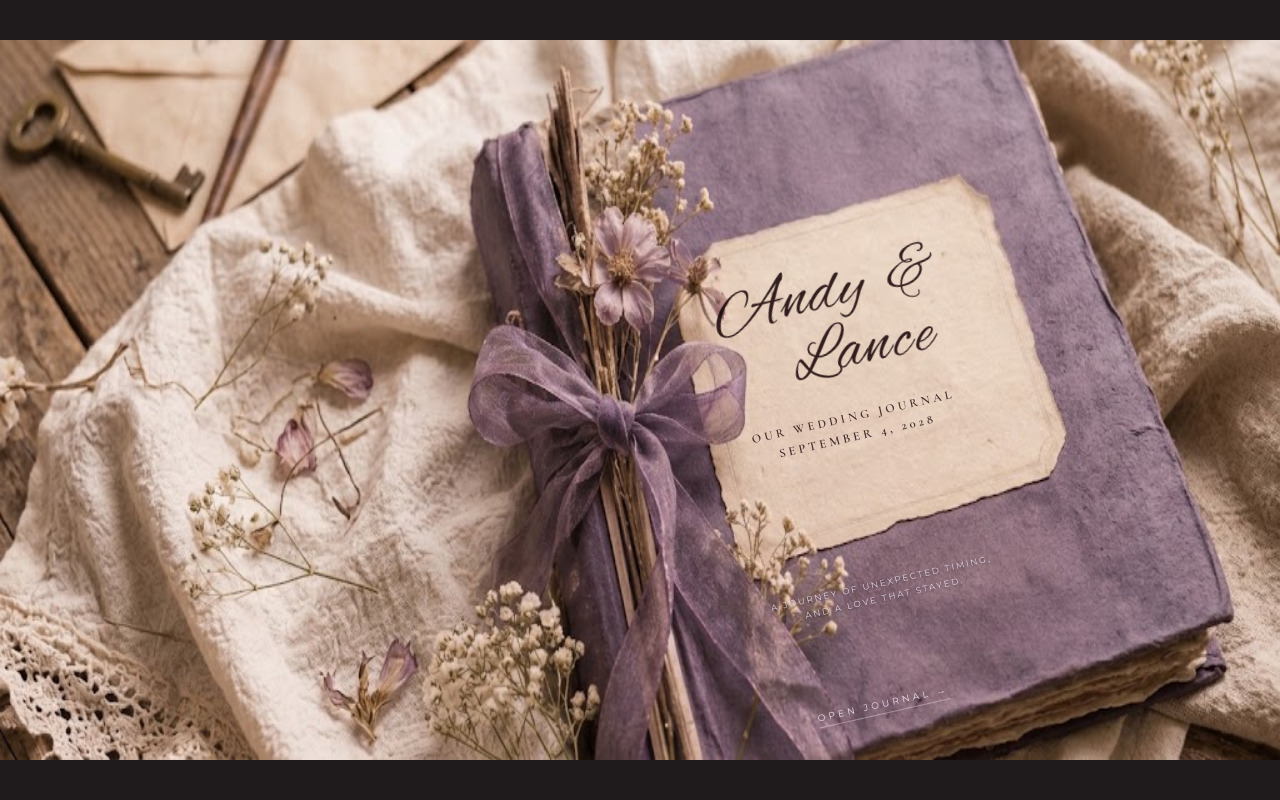
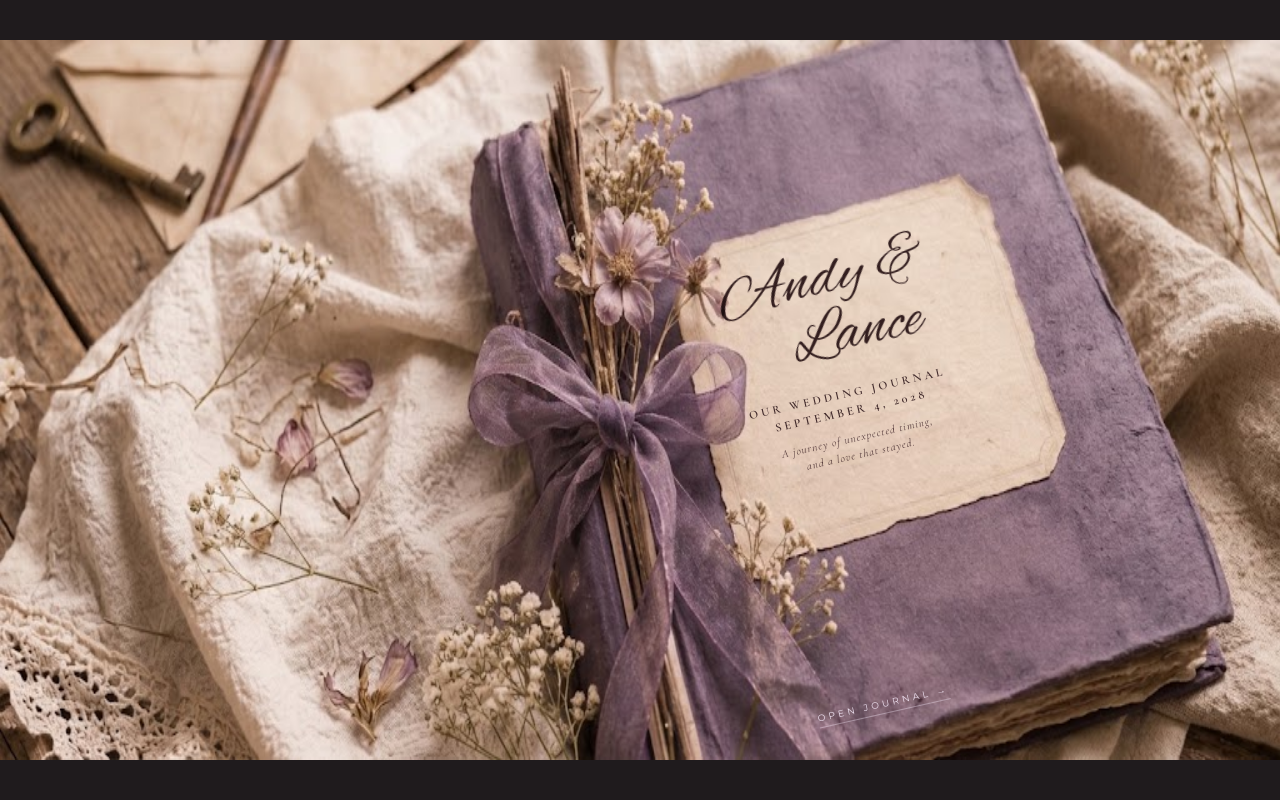
Before and after one commit to andreaasuncion0928-sketch/WS8, a plain HTML site: page index.html in a window 1280 px wide. Shown: the top 800 px of the page. Drawn offline with nearby package versions, Linux system fonts and the light colour scheme.

Commit message:
Update index.html

```diff
--- a/index.html
+++ b/index.html
@@ -25,7 +25,7 @@
       scroll-behavior: smooth;
     }
 
-    /* Centers the canvas on any screen without horizontal stretching */
+    /* Centers the canvas on any screen */
     .journal-stage {
       width: 100vw;
       min-height: 100vh;
@@ -71,25 +71,23 @@
     }
 
     /* ========================================================
-       PAGE 1: COVER LAYOUT & NATURAL JOURNAL SLANT
+       PAGE 1: COVER LAYOUT
+       All text cleanly placed on the cream paper label
        ======================================================== */
 
-    /* Cream Paper Label: All title text is grouped here inside the white paper */
     .p1-parchment-label {
       position: absolute;
-      top: 19%;
+      top: 17%;
       left: 47%;
       width: 37%;
-      height: 49%;
+      height: 54%;
       display: flex;
       flex-direction: column;
       align-items: center;
       justify-content: center;
       text-align: center;
-      /* Rotated to precisely match the diagonal angle of the torn paper */
       transform: rotate(-12.8deg);
       transform-origin: center center;
-      /* Natural ink blend into paper fibers */
       mix-blend-mode: multiply;
       pointer-events: none;
     }
@@ -97,7 +95,7 @@
     /* Couple's Names Calligraphy */
     .p1-names-wrap {
       font-family: 'Alex Brush', cursive;
-      font-size: clamp(38px, 5.2vw, 86px);
+      font-size: clamp(38px, 5vw, 84px);
       line-height: 0.98;
       color: #382428;
       font-weight: 400;
@@ -106,64 +104,77 @@
       user-select: none;
     }
 
-    .scramble-char {
+    /* Nostalgic slow-fading individual characters */
+    .fade-char {
       display: inline-block;
-      min-width: 0.35em;
+      opacity: 0;
+      filter: blur(4px);
+      transform: translateY(2px) scale(0.96);
+      transition: opacity 1.8s cubic-bezier(0.25, 1, 0.5, 1),
+                  filter 1.8s cubic-bezier(0.25, 1, 0.5, 1),
+                  transform 1.8s cubic-bezier(0.25, 1, 0.5, 1);
     }
 
-    .p1-names-wrap .scramble-line-1 {
+    .fade-char.revealed {
+      opacity: 1;
+      filter: blur(0px);
+      transform: translateY(0) scale(1);
+    }
+
+    .p1-names-wrap .line-1 {
       display: block;
       white-space: nowrap;
     }
 
-    .p1-names-wrap .scramble-line-2 {
+    .p1-names-wrap .line-2 {
       display: block;
       margin-top: -0.05em;
-      margin-left: 0.8em;
+      margin-left: 0.75em;
       white-space: nowrap;
     }
 
-    /* "OUR WEDDING JOURNAL" directly underneath in the white paper */
+    /* "OUR WEDDING JOURNAL" */
     .p1-label-subhead {
-      margin-top: 1.8vw;
+      margin-top: 1.4vw;
       font-family: 'Cormorant Garamond', serif;
-      font-size: clamp(9px, 0.95vw, 15px);
+      font-size: clamp(9px, 0.92vw, 15px);
       font-weight: 600;
       letter-spacing: 0.28em;
       text-transform: uppercase;
       color: #4a363c;
     }
 
-    /* "SEPTEMBER 4, 2028" underneath */
+    /* "SEPTEMBER 4, 2028" */
     .p1-label-date {
-      margin-top: 0.45vw;
+      margin-top: 0.35vw;
       font-family: 'Cormorant Garamond', serif;
-      font-size: clamp(9px, 0.98vw, 15px);
+      font-size: clamp(9px, 0.95vw, 15px);
       font-weight: 600;
       letter-spacing: 0.26em;
       text-transform: uppercase;
       color: #4a363c;
     }
 
-    /* Lower Quote on Purple Book Fabric: parallel -12.8deg slant */
-    .p1-lower-quote {
-      position: absolute;
-      top: 74.5%;
-      left: 54%;
-      width: 30%;
-      text-align: center;
-      font-family: 'Montserrat', sans-serif;
-      font-size: clamp(7.5px, 0.68vw, 11px);
-      font-weight: 400;
-      letter-spacing: 0.22em;
-      line-height: 1.75;
-      text-transform: uppercase;
-      color: #e5d6eb;
-      transform: rotate(-12.8deg);
-      text-shadow: 0 1px 2px rgba(0, 0, 0, 0.4);
+    /* Quote placed directly under September 4, 2028 inside the cream label */
+    .p1-inner-quote {
+      margin-top: 1vw;
+      font-family: 'Cormorant Garamond', serif;
+      font-style: italic;
+      font-size: clamp(8.5px, 0.88vw, 14px);
+      font-weight: 500;
+      letter-spacing: 0.08em;
+      line-height: 1.5;
+      color: #5a444b;
+      max-width: 88%;
+      opacity: 0;
+      transition: opacity 2.2s ease;
     }
 
-    /* "OPEN JOURNAL ──→" */
+    .p1-inner-quote.revealed {
+      opacity: 0.95;
+    }
+
+    /* "OPEN JOURNAL ──→" on the lower book cover */
     .p1-open-action {
       position: absolute;
       top: 90.5%;
@@ -200,22 +211,16 @@
        ---------------------------------------------------- */
     @media (max-width: 768px) {
       .p1-parchment-label {
-        top: 24%;
+        top: 23%;
         left: 20%;
         width: 62%;
-        height: 40%;
+        height: 44%;
         transform: rotate(-10deg);
       }
-      .p1-names-wrap { font-size: 11.5vw; }
-      .p1-label-subhead { font-size: 2.3vw; margin-top: 3vw; }
-      .p1-label-date { font-size: 2.4vw; margin-top: 0.8vw; }
-      .p1-lower-quote {
-        top: 68%;
-        left: 15%;
-        width: 70%;
-        font-size: 2vw;
-        transform: rotate(-10deg);
-      }
+      .p1-names-wrap { font-size: 11vw; }
+      .p1-label-subhead { font-size: 2.3vw; margin-top: 2.5vw; }
+      .p1-label-date { font-size: 2.4vw; margin-top: 0.6vw; }
+      .p1-inner-quote { font-size: 2.2vw; margin-top: 1.8vw; max-width: 95%; }
       .p1-open-action {
         top: 83%;
         left: 15%;
@@ -515,19 +520,17 @@
   <div class="journal-stage">
     <div class="page-sheet" id="page-1">
 
-      <!-- Grouped cleanly inside the white/cream paper label -->
+      <!-- Grouped cleanly inside the cream paper label with slant -->
       <div class="p1-parchment-label">
         <div class="p1-names-wrap" aria-label="Andy & Lance">
-          <span class="scramble-line-1" id="line1">Andy &amp;</span>
-          <span class="scramble-line-2" id="line2">Lance</span>
+          <span class="line-1" id="line1">Andy &amp;</span>
+          <span class="line-2" id="line2">Lance</span>
         </div>
         <div class="p1-label-subhead">Our Wedding Journal</div>
         <div class="p1-label-date">September 4, 2028</div>
-      </div>
-
-      <!-- Lower Quote on purple cover texture -->
-      <div class="p1-lower-quote">
-        A journey of unexpected timing,<br>and a love that stayed.
+        <div class="p1-inner-quote" id="innerQuote">
+          A journey of unexpected timing,<br>and a love that stayed.
+        </div>
       </div>
 
       <!-- Open Link -->
@@ -741,62 +744,65 @@
     </div>
   </div>
 
-  <!-- Script: Slow, Measured Letter Switching & Modal -->
+  <!-- Script: Randomized Slow Fade-In Animation -->
   <script>
-    // Scrambler that switches only 3-4 times per letter at a deliberate, readable pace
-    function initGentleScramble() {
-      const glyphs = 'abcdefghijklmnopqrstuvwxyzABCDEFGHIJKLMNOPQRSTUVWXYZ';
+    function setupSlowFadingNames() {
+      const line1 = document.getElementById('line1');
+      const line2 = document.getElementById('line2');
+      const quote = document.getElementById('innerQuote');
+      if (!line1 || !line2) return;
 
-      function animateLine(elementId, finalText, startDelay) {
-        const container = document.getElementById(elementId);
-        if (!container) return;
+      const text1 = "Andy &";
+      const text2 = "Lance";
 
-        // Build individual character span elements
+      function buildSpans(container, text) {
         container.innerHTML = '';
-        const charSpans = [];
-
-        for (let i = 0; i < finalText.length; i++) {
+        const spans = [];
+        for (let i = 0; i < text.length; i++) {
           const span = document.createElement('span');
-          span.className = 'scramble-char';
-          span.textContent = finalText[i] === ' ' ? '\u00A0' : glyphs[Math.floor(Math.random() * glyphs.length)];
+          span.className = 'fade-char';
+          if (text[i] === ' ') {
+            span.innerHTML = '&nbsp;';
+          } else {
+            span.textContent = text[i];
+          }
           container.appendChild(span);
-          charSpans.push(span);
+          if (text[i] !== ' ') {
+            spans.push(span);
+          }
         }
-
-        // Each letter cycles through 3-4 random changes spaced 110ms apart
-        charSpans.forEach((span, charIdx) => {
-          const targetChar = finalText[charIdx];
-          if (targetChar === ' ') {
-            span.textContent = '\u00A0';
-            return;
-          }
-
-          const totalCycles = 3 + (charIdx % 2); // exactly 3 or 4 letter switches
-          const cycleInterval = 110; // deliberate, visible step speed (in ms)
-          const charStartDelay = startDelay + (charIdx * 75); // slight left-to-right cascade
-
-          for (let step = 1; step <= totalCycles; step++) {
-            setTimeout(() => {
-              if (step === totalCycles) {
-                // Final reveal of real letter
-                span.textContent = targetChar;
-              } else {
-                // Switch to a new random letter
-                span.textContent = glyphs[Math.floor(Math.random() * glyphs.length)];
-              }
-            }, charStartDelay + (step * cycleInterval));
-          }
-        });
+        return spans;
       }
 
-      // Trigger line 1 ("Andy &") then line 2 ("Lance")
+      const allSpans = [
+        ...buildSpans(line1, text1),
+        ...buildSpans(line2, text2)
+      ];
+
+      // Shuffle indices for unpredictable random order
+      const shuffledIndices = allSpans.map((_, i) => i);
+      for (let i = shuffledIndices.length - 1; i > 0; i--) {
+        const j = Math.floor(Math.random() * (i + 1));
+        [shuffledIndices[i], shuffledIndices[j]] = [shuffledIndices[j], shuffledIndices[i]];
+      }
+
+      // Slowly fade each letter into view at spaced out random intervals
+      const baseDelay = 400; // ms
+      const intervalStep = 220; // ms between random reveals
+
+      shuffledIndices.forEach((targetIdx, step) => {
+        setTimeout(() => {
+          allSpans[targetIdx].classList.add('revealed');
+        }, baseDelay + (step * intervalStep));
+      });
+
+      // Gently reveal the underlying quote after names materialize
       setTimeout(() => {
-        animateLine('line1', 'Andy &', 150);
-        animateLine('line2', 'Lance', 500);
-      }, 300);
+        if (quote) quote.classList.add('revealed');
+      }, baseDelay + (allSpans.length * intervalStep) + 300);
     }
 
-    window.addEventListener('DOMContentLoaded', initGentleScramble);
+    window.addEventListener('DOMContentLoaded', setupSlowFadingNames);
 
     // RSVP modal handlers
     function openRSVP() {
```
